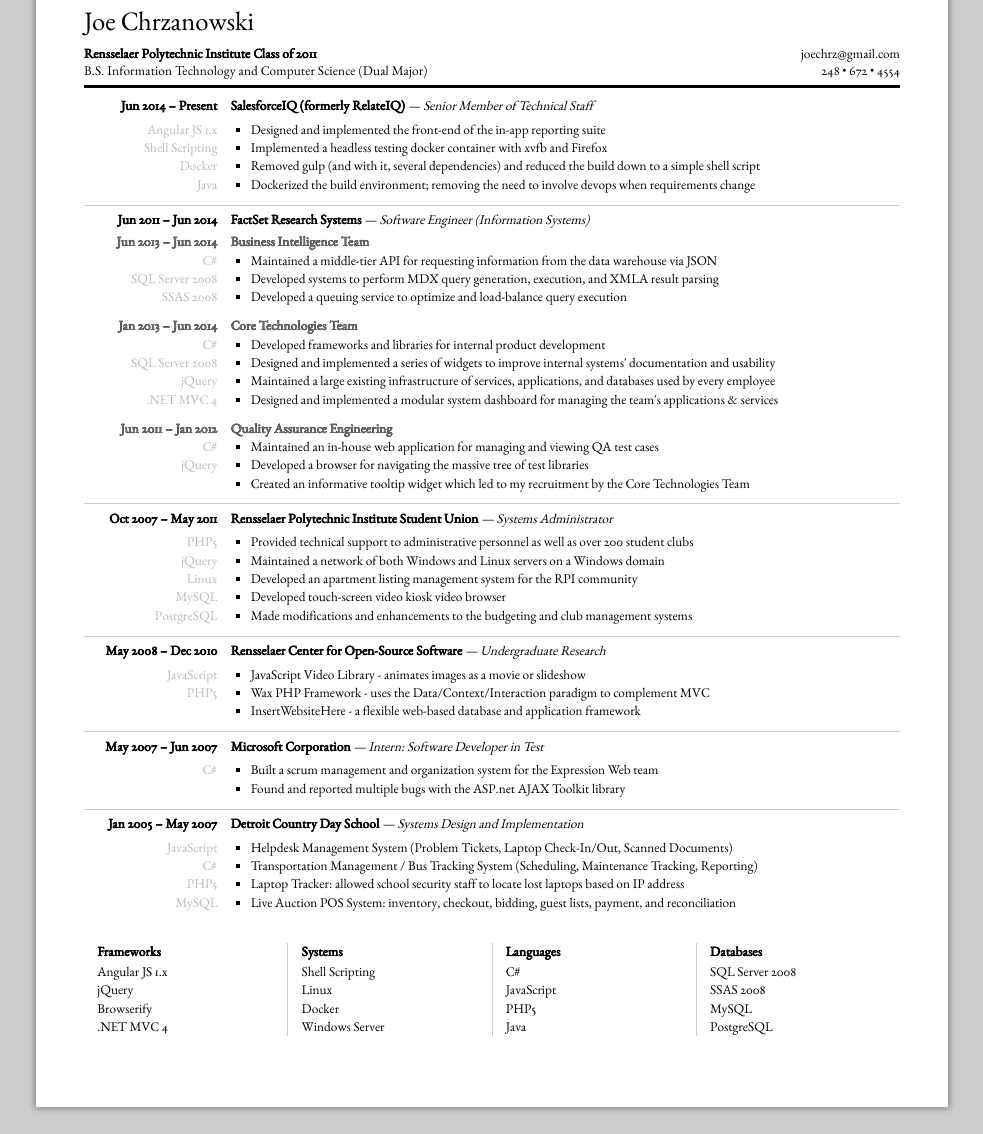
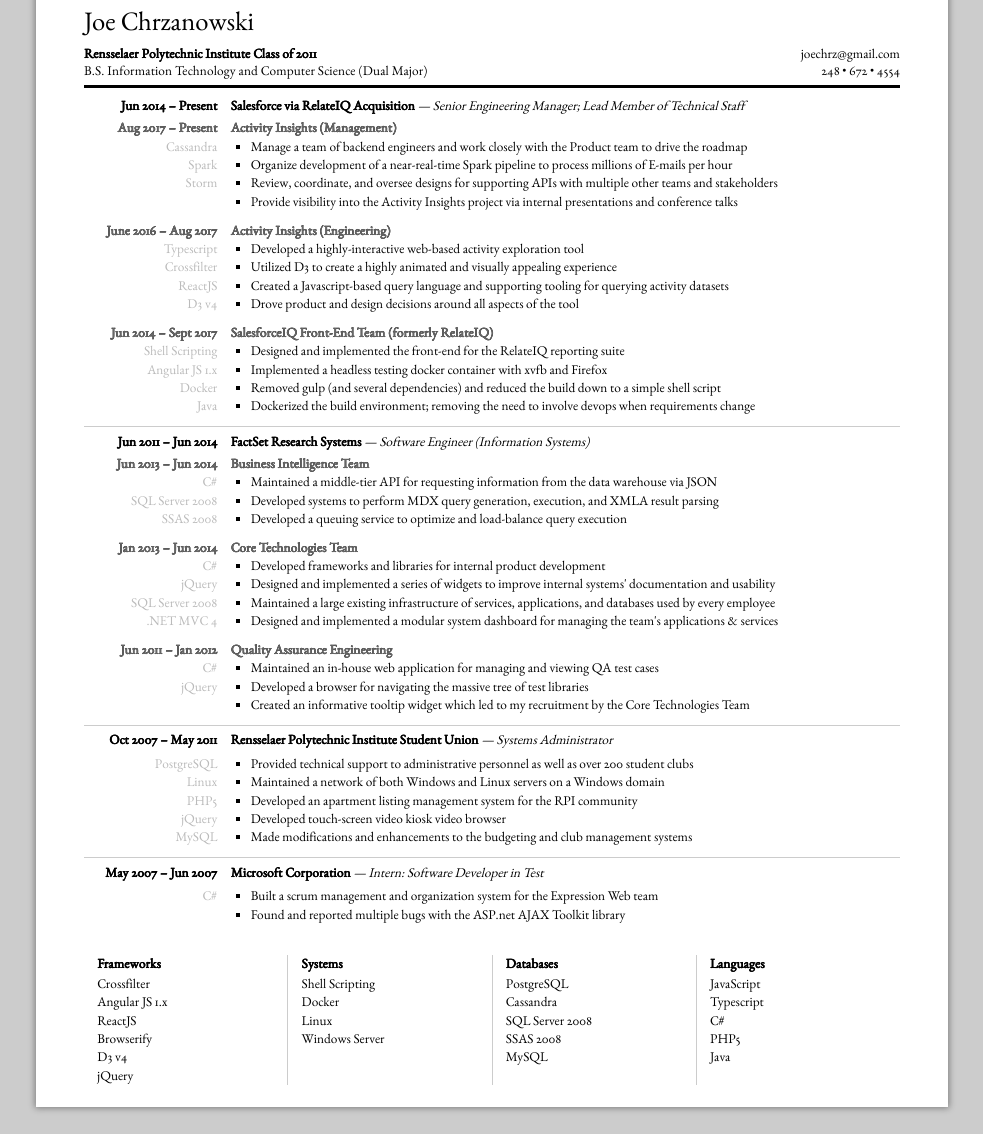
Before and after one commit to joechrz/joechrz.github.io, a plain HTML site: page index.html in a window 1280 px wide. Shown: the part 53-1187 px from the top of the page, without its empty margins (148-1131 px from the left). Drawn offline with Linux system fonts and the light colour scheme.

Commit message:
update: may 2018

```diff
--- a/index.html
+++ b/index.html
@@ -14,20 +14,27 @@
 
         "skills": {
           "angular":    { "category": "Frameworks", "rank": 4, "label": "Angular JS 1.x"  },
-          "bash":       { "category": "Systems",    "rank": 4, "label": "Shell Scripting" },
+          "bash":       { "category": "Systems",    "rank": 5, "label": "Shell Scripting" },
           "browserify": { "category": "Frameworks", "rank": 3, "label": "Browserify"      },
-          "csharp":     { "category": "Languages",  "rank": 5, "label": "C#"              },
-          "docker":     { "category": "Systems",    "rank": 3, "label": "Docker"          },
+          "cassandra":  { "category": "Databases",  "rank": 3, "label": "Cassandra"       },
+          "csharp":     { "category": "Languages",  "rank": 3, "label": "C#"              },
+          "crossfilter":{ "category": "Frameworks", "rank": 5, "label": "Crossfilter"     },
+          "d3":         { "category": "Frameworks", "rank": 3, "label": "D3 v4"           },
+          "docker":     { "category": "Systems",    "rank": 4, "label": "Docker"          },
           "dotnetmvc":  { "category": "Frameworks", "rank": 2, "label": ".NET MVC 4"      },
-          "jquery":     { "category": "Frameworks", "rank": 4, "label": "jQuery"          },
+          "jquery":     { "category": "Frameworks", "rank": 3, "label": "jQuery"          },
           "linux":      { "category": "Systems",    "rank": 4, "label": "Linux"           },
-          "mysql":      { "category": "Databases",  "rank": 3, "label": "MySQL"           },
-          "php5":       { "category": "Languages",  "rank": 4, "label": "PHP5"            },
+          "mysql":      { "category": "Databases",  "rank": 2, "label": "MySQL"           },
+          "php5":       { "category": "Languages",  "rank": 3, "label": "PHP5"            },
           "java":       { "category": "Languages",  "rank": 3, "label": "Java"            },
           "javascript": { "category": "Languages",  "rank": 5, "label": "JavaScript"      },
-          "postgres":   { "category": "Databases",  "rank": 3, "label": "PostgreSQL"      },
-          "sql08":      { "category": "Databases",  "rank": 5, "label": "SQL Server 2008" },
-          "ssas08":     { "category": "Databases",  "rank": 5, "label": "SSAS 2008"       },
+          "postgres":   { "category": "Databases",  "rank": 4, "label": "PostgreSQL"      },
+          "react":      { "category": "Frameworks", "rank": 4, "label": "ReactJS"         },
+          "spark":      { "category": "Frameworks", "rank": 1, "label": "Spark"           },
+          "storm":      { "category": "Frameworks", "rank": 1, "label": "Storm"           },
+          "sql08":      { "category": "Databases",  "rank": 3, "label": "SQL Server 2008" },
+          "ssas08":     { "category": "Databases",  "rank": 3, "label": "SSAS 2008"       },
+          "typescript": { "category": "Languages",  "rank": 5, "label": "Typescript"      },
           "winsrv":     { "category": "Systems",    "rank": 1, "label": "Windows Server"  }
         },
 
@@ -42,17 +49,44 @@
 
         "work": [
           {
-            "company": "SalesforceIQ (formerly RelateIQ)",
-            "position": "Senior Member of Technical Staff",
+            "company": "Salesforce via RelateIQ Acquisition",
+            "position": "Senior Engineering Manager; Lead Member of Technical Staff",
             "positions": [
               {
+                "team": "Activity Insights (Management)",
+                "startDate": "Aug 2017",
+                "endDate": null,
+                "skills": [ "spark", "storm", "cassandra" ],
+                "highlights": [
+                  "Manage a team of backend engineers and work closely with the Product team to drive the roadmap",
+                  "Organize development of a near-real-time Spark pipeline to process millions of E-mails per hour",
+                  "Review, coordinate, and oversee designs for supporting APIs with multiple other teams and stakeholders",
+                  "Provide visibility into the Activity Insights project via internal presentations and conference talks"
+                ]
+              },
+
+              {
+                "team": "Activity Insights (Engineering)",
+                "startDate": "June 2016",
+                "endDate": "Aug 2017",
+                "skills": [ "react", "typescript", "d3", "crossfilter" ],
+                "highlights": [
+                  "Developed a highly-interactive web-based activity exploration tool",
+                  "Utilized D3 to create a highly animated and visually appealing experience",
+                  "Created a Javascript-based query language and supporting tooling for querying activity datasets",
+                  "Drove product and design decisions around all aspects of the tool"
+                ]
+              },
+
+              {
+                "team": "SalesforceIQ Front-End Team (formerly RelateIQ)",
                 "startDate": "Jun 2014",
-                "endDate": null,
+                "endDate": "Sept 2017",
                 "skills": [ "angular", "bash", "docker", "java" ],
                 "highlights": [
-                  "Designed and implemented the front-end of the in-app reporting suite",
+                  "Designed and implemented the front-end for the RelateIQ reporting suite",
                   "Implemented a headless testing docker container with xvfb and Firefox",
-                  "Removed gulp (and with it, several dependencies) and reduced the build down to a simple shell script",
+                  "Removed gulp (and several dependencies) and reduced the build down to a simple shell script",
                   "Dockerized the build environment; removing the need to involve devops when requirements change"
                 ]
               }
@@ -122,6 +156,24 @@
           },
 
           {
+            "company": "Microsoft Corporation",
+            "position": "Intern: Software Developer in Test",
+            "positions": [
+              {
+                "startDate": "May 2007",
+                "endDate": "Jun 2007",
+                "skills": [ "csharp" ],
+                "highlights": [
+                  "Built a scrum management and organization system for the Expression Web team",
+                  "Found and reported multiple bugs with the ASP.net AJAX Toolkit library"
+                ]
+              }
+            ]
+          },
+        ],
+
+        "previousWork": [
+          {
             "company": "Rensselaer Center for Open-Source Software",
             "position": "Undergraduate Research",
             "positions": [
@@ -137,23 +189,6 @@
               }
             ]
           },
-
-          {
-            "company": "Microsoft Corporation",
-            "position": "Intern: Software Developer in Test",
-            "positions": [
-              {
-                "startDate": "May 2007",
-                "endDate": "Jun 2007",
-                "skills": [ "csharp" ],
-                "highlights": [
-                  "Built a scrum management and organization system for the Expression Web team",
-                  "Found and reported multiple bugs with the ASP.net AJAX Toolkit library"
-                ]
-              }
-            ]
-          },
-
           {
             "company": "Detroit Country Day School",
             "position": "Systems Design and Implementation",
@@ -454,7 +489,7 @@
           <h1 class="skill-category-name" bind="$.name"></h1>
 
           <ul class="skill-category-skills">
-            <li bind-each="$.values">
+            <li bind-each="$.values.slice(0, 6)">
               <span bind="$.label"></span>
             </li>
           </ul>
```
